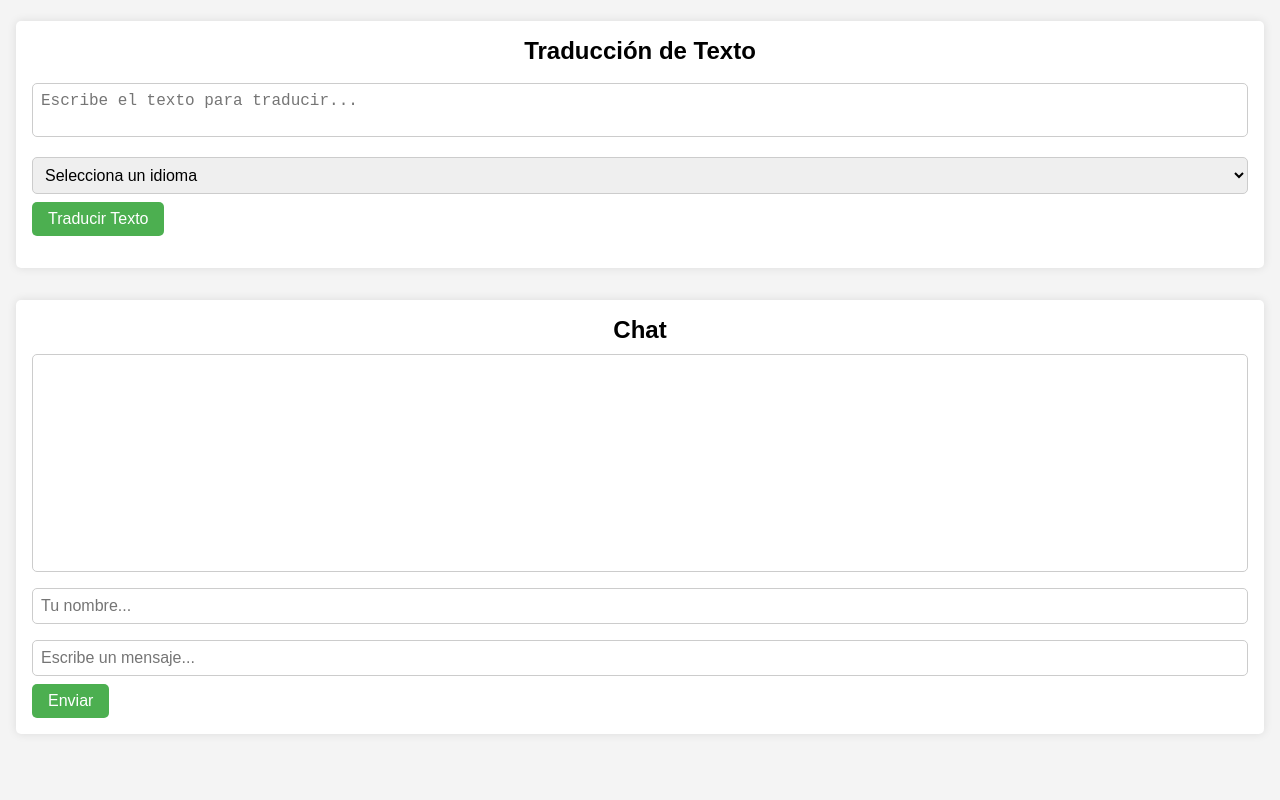
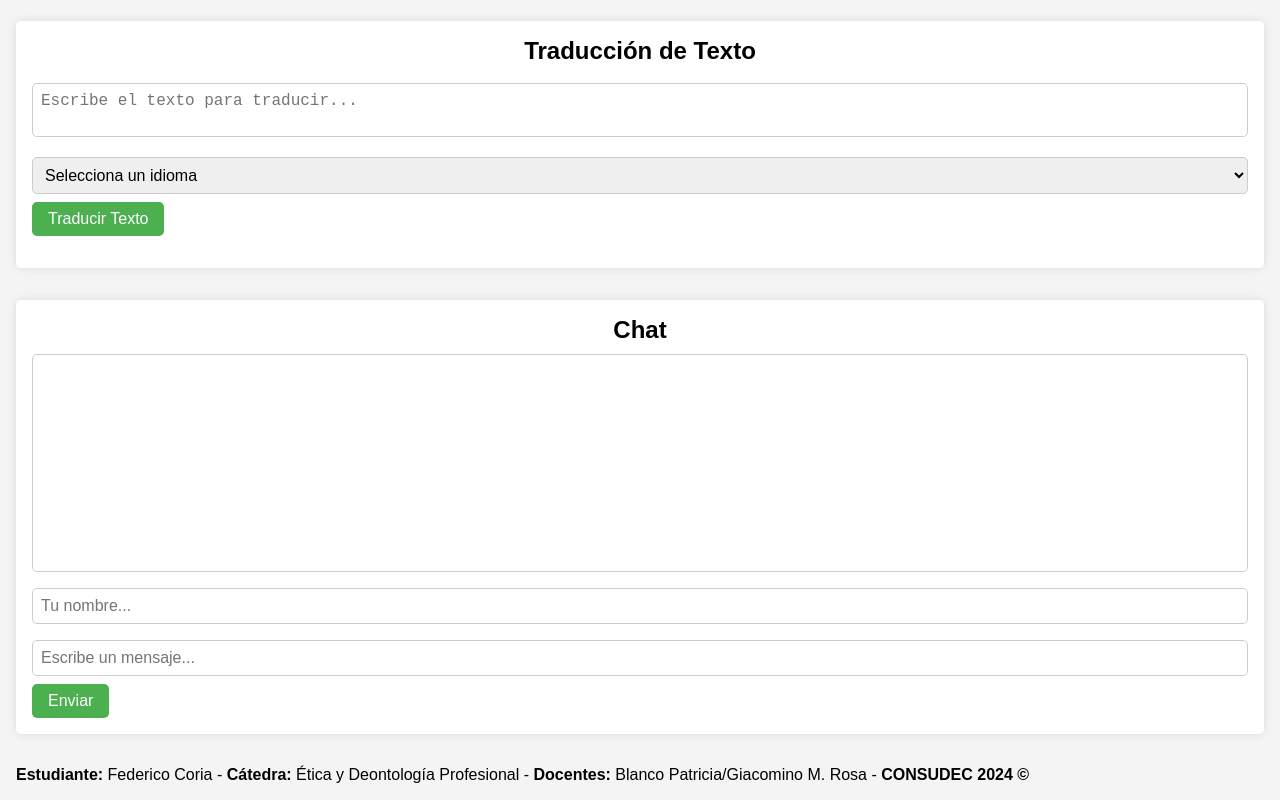
Before and after one commit to fedemda/eticaydeontologia, a plain HTML site: page index.html in a window 1280 px wide. Shown: the part 1616-2416 px from the top of the page. Drawn offline with Linux system fonts and the light colour scheme.

Commit message:
Update index.html

```diff
--- a/index.html
+++ b/index.html
@@ -101,5 +101,6 @@
   <script src="https://fedemda.github.io/eticaydeontologia/Js/calendar.js"></script>
   <script src="https://fedemda.github.io/eticaydeontologia/Js/app.js"></script>
   <script src="https://fedemda.github.io/eticaydeontologia/Js/feedback-auditivo.js"></script>
+    <footer><strong>Estudiante:</strong> Federico Coria - <strong>Cátedra:</strong> Ética y Deontología Profesional - <strong>Docentes:</strong> Blanco Patricia/Giacomino M. Rosa - <strong>CONSUDEC 2024 &#169;</strong></footer>
 </body>
 </html>
```
